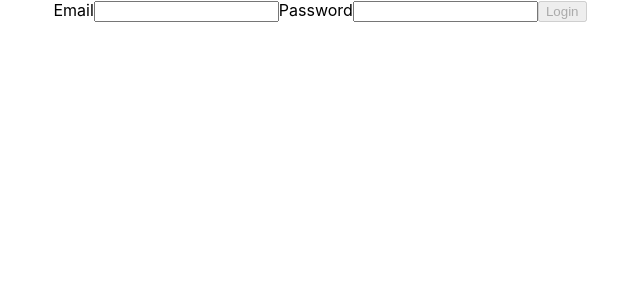
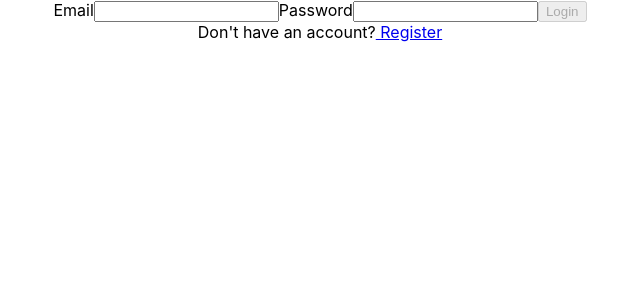
Before and after one commit to ttwebft70-bw-october/front-end, a React (Create React App) app: page / in a window 1280 px wide. Shown: the top 300 px of the page, without its empty margins (320-960 px from the left). Built offline with nearby package versions, Linux system fonts and the light colour scheme.

Commit message:
Added Register Link

```diff
--- a/src/App.js
+++ b/src/App.js
@@ -1,17 +1,23 @@
 import React from "react";
-import { Route, Switch } from "react-router-dom";
-import logo from "./logo.svg";
+import { BrowserRouter as Router, Route, Switch, Link  } from 'react-router-dom';
 import "./App.css";
 import Register from "./components/Register";
 import Login from "./components/Login";
 import NewItem from './components/NewItem'
+import Dashboard from "./components/Dashboard";
 
 function App() {
+
 	return (
 		<div className="App">
+			<Router>
 			<Switch>
 				<Route exact path="/">
 					<Login />
+					Don't have an account?<Link to='register'>  Register </Link>
+				</Route>
+				<Route path="/dashboard">
+					<Dashboard />
 				</Route>
 				<Route path="/register">
 					<Register />
@@ -20,6 +26,7 @@ function App() {
 					<NewItem />
 				</Route>
 			</Switch>
+			</Router>
 		</div>
 	);
 }
```
